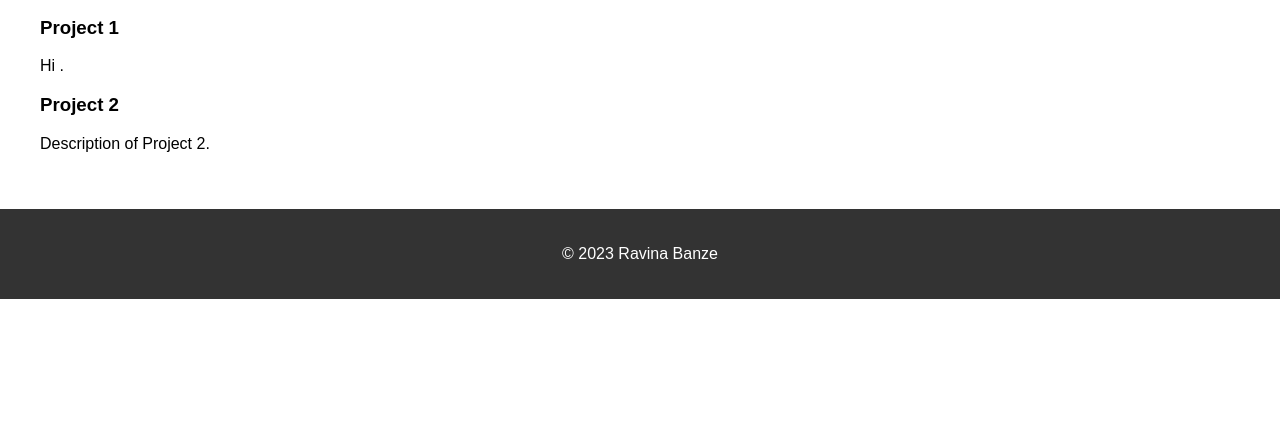
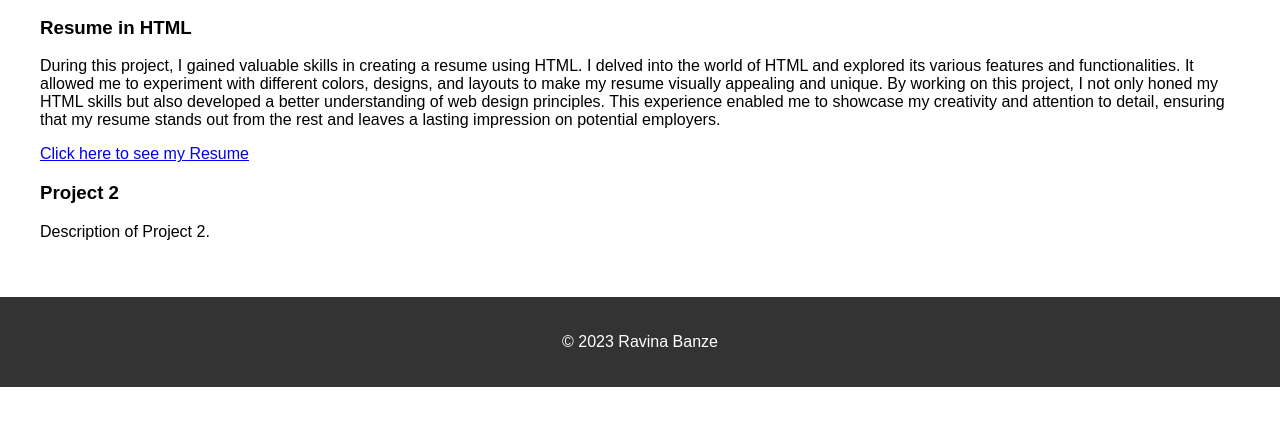
Before and after one commit to ravinabanz/WebGIS-Portfolio, a plain HTML site: page projects.html in a window 1280 px wide. Shown: the part 257-682 px from the top of the page. Drawn offline with Linux system fonts and the light colour scheme.

Commit message:
Update projects.html

```diff
--- a/projects.html
+++ b/projects.html
@@ -20,9 +20,9 @@
     <section>
         <h2>Projects</h2>
         <div class="project">
-            <h3>Project 1</h3>
-            <p>Hi
-                .</p>
+            <h3>Resume in HTML</h3>
+            <p>During this project, I gained valuable skills in creating a resume using HTML. I delved into the world of HTML and explored its various features and functionalities. It allowed me to experiment with different colors, designs, and layouts to make my resume visually appealing and unique. By working on this project, I not only honed my HTML skills but also developed a better understanding of web design principles. This experience enabled me to showcase my creativity and attention to detail, ensuring that my resume stands out from the rest and leaves a lasting impression on potential employers. </p>
+            <a href="https://ravinabanz.github.io/Resume/">Click here to see my Resume</a>
         </div>
         <div class="project">
             <h3>Project 2</h3>
```
